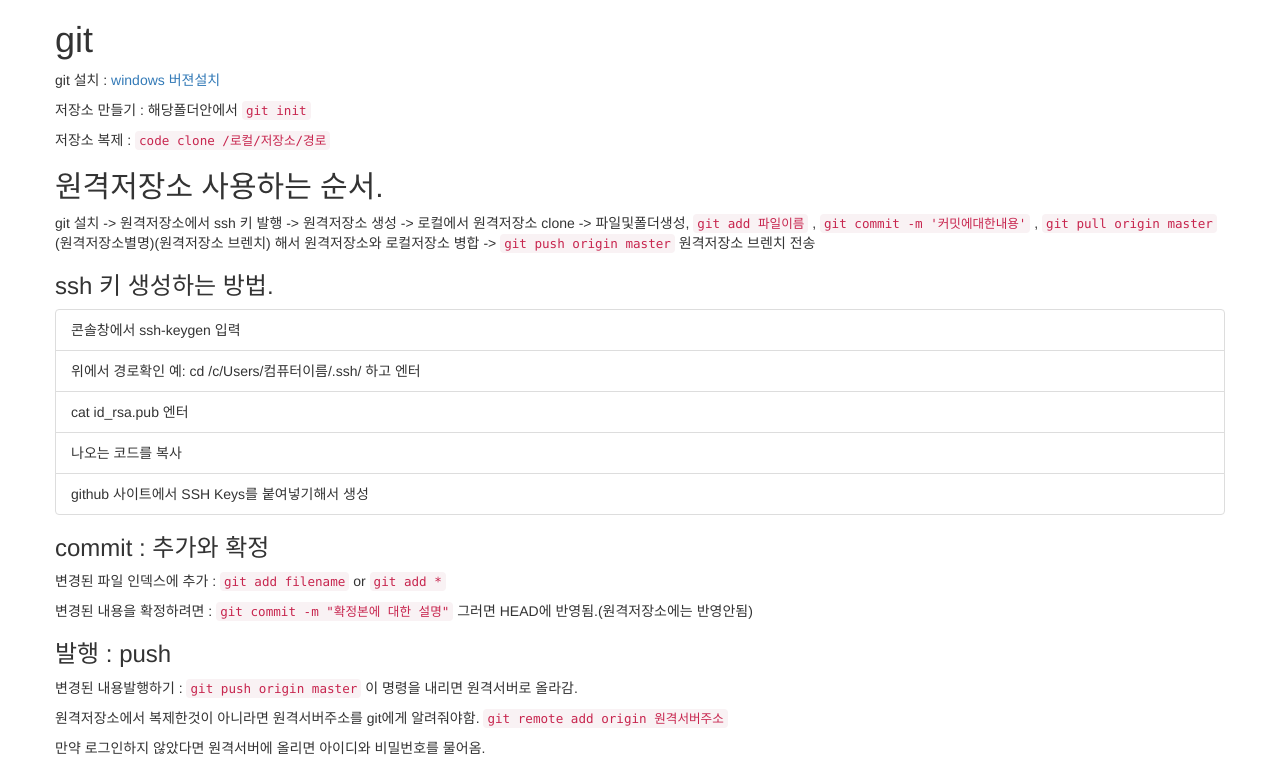
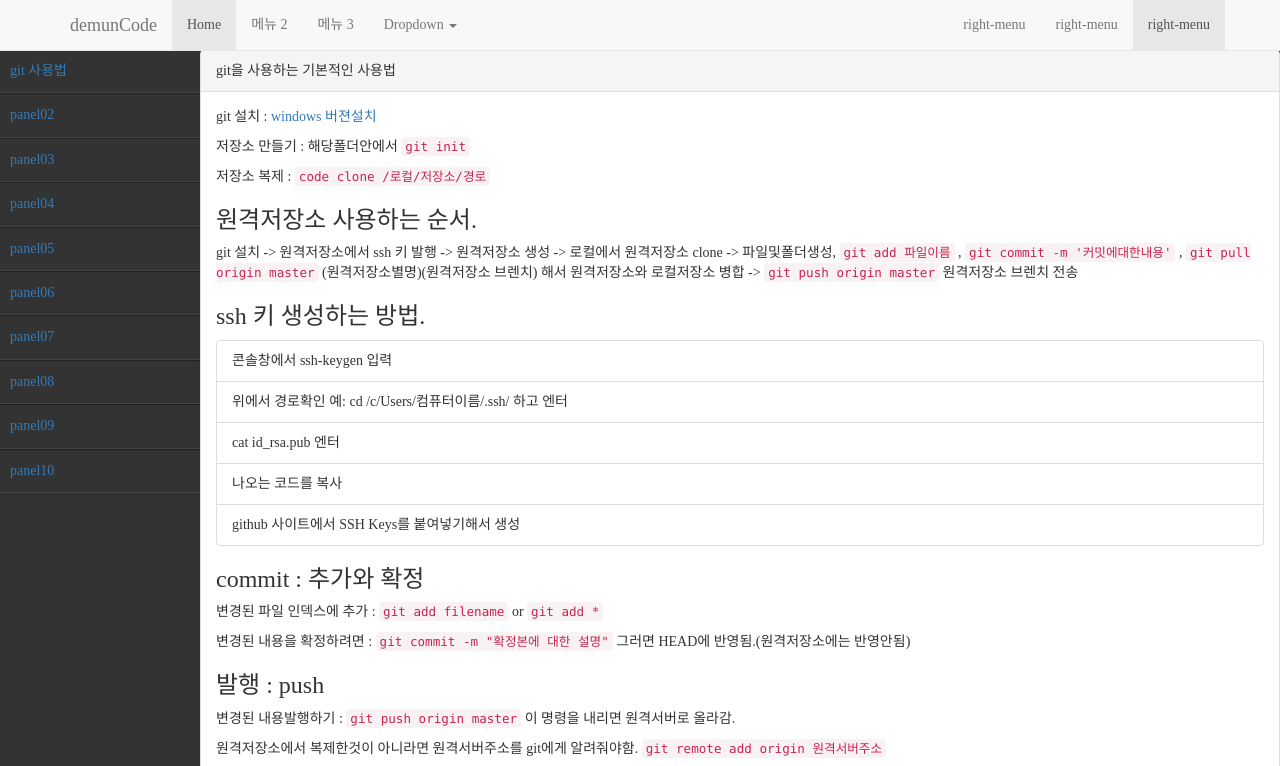
Before and after one commit to jellyday/demunCode, a plain HTML site: page Git사용법/index.html in a window 1280 px wide. Shown: the top 766 px of the page. Drawn offline with nearby package versions, Linux system fonts and the light colour scheme.

Commit message:
index 파일을 보기좋게 템플릿에 적용.

```diff
--- a/Git사용법/index.html
+++ b/Git사용법/index.html
@@ -1,19 +1,100 @@
-<!doctype html>
-<html lang="ko">
+<!DOCTYPE html>
+<!--[if IE 6]><html lang="ko" class="no-js old ie6"><![endif]-->
+<!--[if IE 7]><html lang="ko" class="no-js old ie7"><![endif]-->
+<!--[if IE 8]><html lang="ko" class="no-js old ie8"><![endif]-->
+<!--[if IE 9]><html lang="ko" class="no-js modern ie9"><![endif]-->
+<!--[if (gt IE 9)|!(IE)]><!--><html lang="ko" class="no-js modern"><!--<![endif]-->
 <head>
-	<meta charset="utf-8">
-	<meta name="viewport" content="width=device-width, initial-scale=1.0">
+	<meta charset="UTF-8">
+	<!--[if IE]><meta http-equiv="X-UA-Compatible" content="IE=edge, chrome=1" /><![endif]-->
 	<title>git 사용법</title>
-	<link href="http://netdna.bootstrapcdn.com/bootstrap/3.0.2/css/bootstrap.min.css" rel="stylesheet" media="screen">
+	<link rel="stylesheet" href="http://netdna.bootstrapcdn.com/bootstrap/3.0.2/css/bootstrap.min.css">
+	<style>
+		body { font-family: 나눔고딕,맑은고딕,돋음; padding-top: 50px; background: #333; }
+		#left { position: relative; float: left; width: 200px; padding: 0; background: #333; }
+		#left ul { list-style: none; padding: 0; margin: 0; }
+		#left li { line-height: 1.6; }
+		#left li a { padding: 10px; display: block; border-bottom: 1px solid #444; border-top: 1px solid #222; text-decoration: none; }
+		#left li a:hover, #left li a.on { background: #222; }
+		#left li:first-child a { border-top: none; }
+		#right { position: relative; margin-left: 200px; }
+
+		#container .panel { display: none; }
+		#container .open-panel { display: block; }
+
+		#container { width: 100%; }
+	</style>
+	<!--[if lt IE 9]>
+	<script src="http://cdnjs.cloudflare.com/ajax/libs/html5shiv/3.7/html5shiv.js"></script>
+	<script src="http://cdnjs.cloudflare.com/ajax/libs/respond.js/1.3.0/respond.js"></script>
+	<![endif]-->
 </head>
 <body>
+<!--[if lt IE 7]>
+<p class="chromeframe">당신은 오래된 브라우져를 사용하고 있습니다. 사이트의 향상된 기능을 사용하기 위해 <a href="http://browsehappy.com/">브라우져를 업그레이드</a> 하시거나 <a href="http://www.google.com/chromeframe/?redirect=true">구글 크롬 프레임</a>를 업데이트 하세요.</p>
+<![endif]-->
+<div id="left">
+	<ul>
+		<li><a class="panel01" href="#panel01">git 사용법</a></li>
+		<li><a class="panel02" href="#panel02">panel02</a></li>
+		<li><a class="panel03" href="#panel03">panel03</a></li>
+		<li><a class="panel04" href="#">panel04</a></li>
+		<li><a class="panel05" href="#">panel05</a></li>
+		<li><a class="panel06" href="#">panel06</a></li>
+		<li><a class="panel07" href="#">panel07</a></li>
+		<li><a class="panel08" href="#">panel08</a></li>
+		<li><a class="panel09" href="#">panel09</a></li>
+		<li><a class="panel10" href="#">panel10</a></li>
+	</ul>
+</div>
+<div id="right">
+	<div class="navbar navbar-default navbar-fixed-top">
 		<div class="container">
+			<div class="navbar-header">
+				<button type="button" class="navbar-toggle" data-toggle="collapse" data-target=".navbar-collapse">
+					<span class="icon-bar"></span>
+					<span class="icon-bar"></span>
+					<span class="icon-bar"></span>
+				</button>
+				<a class="navbar-brand" href="#">demunCode</a>
+			</div>
+			<div class="navbar-collapse collapse">
+				<ul class="nav navbar-nav">
+					<li class="active"><a href="#">Home</a></li>
+					<li><a href="#about">메뉴 2</a></li>
+					<li><a href="#contact">메뉴 3</a></li>
+					<li class="dropdown">
+						<a href="#" class="dropdown-toggle" data-toggle="dropdown">Dropdown <b class="caret"></b></a>
+						<ul class="dropdown-menu">
+							<li><a href="#">list1</a></li>
+							<li><a href="#">list2</a></li>
+							<li><a href="#">link3</a></li>
+							<li class="divider"></li>
+							<li class="dropdown-header">Nav header</li>
+							<li><a href="#">list1</a></li>
+							<li><a href="#">list2</a></li>
+						</ul>
+					</li>
+				</ul>
+				<ul class="nav navbar-nav navbar-right">
+					<li><a href="/">right-menu</a></li>
+					<li><a href="/">right-menu</a></li>
+					<li class="active"><a href="/">right-menu</a></li>
+				</ul>
+			</div>
+		</div>
+	</div>
+	<!-- end navbar -->
+	<div id="container" class="container">
 		<div class="row">
-		<h1>git</h1>
+			<div class="content">
+				<div class="open-panel panel panel-default" id="panel01">
+					<div class="panel-heading">git을 사용하는 기본적인 사용법</div>
+					<div class="panel-body">
 						<p>git 설치 : <a href="http://code.google.com/p/msysgit/downloads/list?can=3">windows 버젼설치</a></p>
 						<p>저장소 만들기 : 해당폴더안에서 <code>git init</code></p>
 						<p>저장소 복제 : <code>code clone /로컬/저장소/경로</code></p>
-		<h2>원격저장소 사용하는 순서.</h2>
+						<h3>원격저장소 사용하는 순서.</h3>
 						<p>git 설치 -> 원격저장소에서 ssh 키 발행 -> 원격저장소 생성 -> 로컬에서 원격저장소 clone -> 파일및폴더생성, <code>git add 파일이름</code> , <code>git commit -m '커밋에대한내용'</code> , <code>git pull origin master</code> (원격저장소별명)(원격저장소 브렌치) 해서 원격저장소와 로컬저장소 병합 -> <code>git push origin master</code> 원격저장소 브렌치 전송</p>
 						<h3>ssh 키 생성하는 방법.</h3>
 						<ul class="list-group">
@@ -54,7 +135,51 @@
 						<p><a href="http://rogerdudler.github.io/git-guide/index.ko.html">git 한글안내서</a></p>
 					</div>
 				</div>
-<script src="http://ajax.googleapis.com/ajax/libs/jquery/1.10.2/jquery.min.js"></script>
-<script src="http://netdna.bootstrapcdn.com/bootstrap/3.0.2/js/bootstrap.min.js"></script>
+				<div class="panel panel-default" id="panel02">
+					<div class="panel-heading">panel02</div>
+					<div class="panel-body">
+							Lorem ipsum dolor sit amet, consectetur adipisicing elit. Quibusdam, non, laboriosam, tenetur, ex ab harum voluptatem eaque minus optio vel voluptates corrupti recusandae. Aspernatur, aperiam ratione ipsa totam cumque aliquid.
+					</div>
+				</div>
+				<div class="panel panel-default" id="panel03">
+					<div class="panel-heading">panel03</div>
+					<div class="panel-body">
+							Lorem ipsum dolor sit amet, consectetur adipisicing elit. Quibusdam, non, laboriosam, tenetur, ex ab harum voluptatem eaque minus optio vel voluptates corrupti recusandae. Aspernatur, aperiam ratione ipsa totam cumque aliquid.
+					</div>
+				</div>
+			</div>
+		</div>
+	</div>
+	<hr class="featurette-divider">
+	<!-- end footer 1 -->
+	<footer>
+		<div class="col-md-12">
+			<p class="pull-left copy">Copyright &copy; 2013 | <a href="#">Your Site</a></p>
+			<p class="pull-right"> &middot; <a href="#">link</a> &middot; <a href="#">link</a></p>
+		</div>
+	</footer>
+	<!-- end footer 1 -->
+</div>
+
+
+
+
+<!-- script -->
+<script src="http://code.jquery.com/jquery-latest.min.js"></script><!-- jQuery -->
+<script src="http://netdna.bootstrapcdn.com/bootstrap/3.0.2/js/bootstrap.min.js"></script><!-- Bootstrap -->
+<script>
+	(function($){
+		$(document).ready(function() {
+			$('#left ul li a').on('click', function() {
+				var idx = $(this).attr('class').substring(5);
+				$(this).parent().siblings().find('a').removeClass('on');
+				$(this).addClass('on');
+				$('.panel').slideUp(0);
+				$('#panel' + idx).slideDown(200);
+			});
+		});
+
+	})(jQuery)
+</script>
 </body>
 </html>
```
Lines whose indentation alone changed are shown as unchanged.
